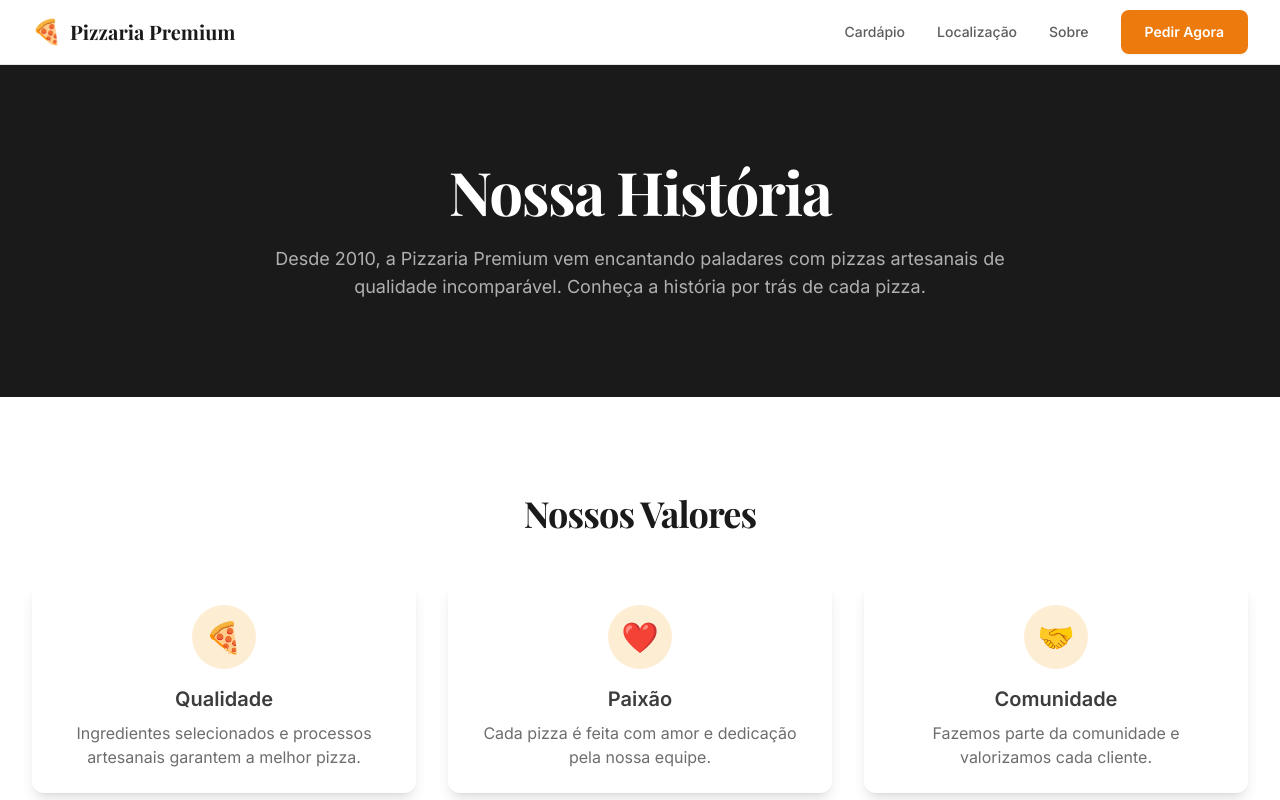
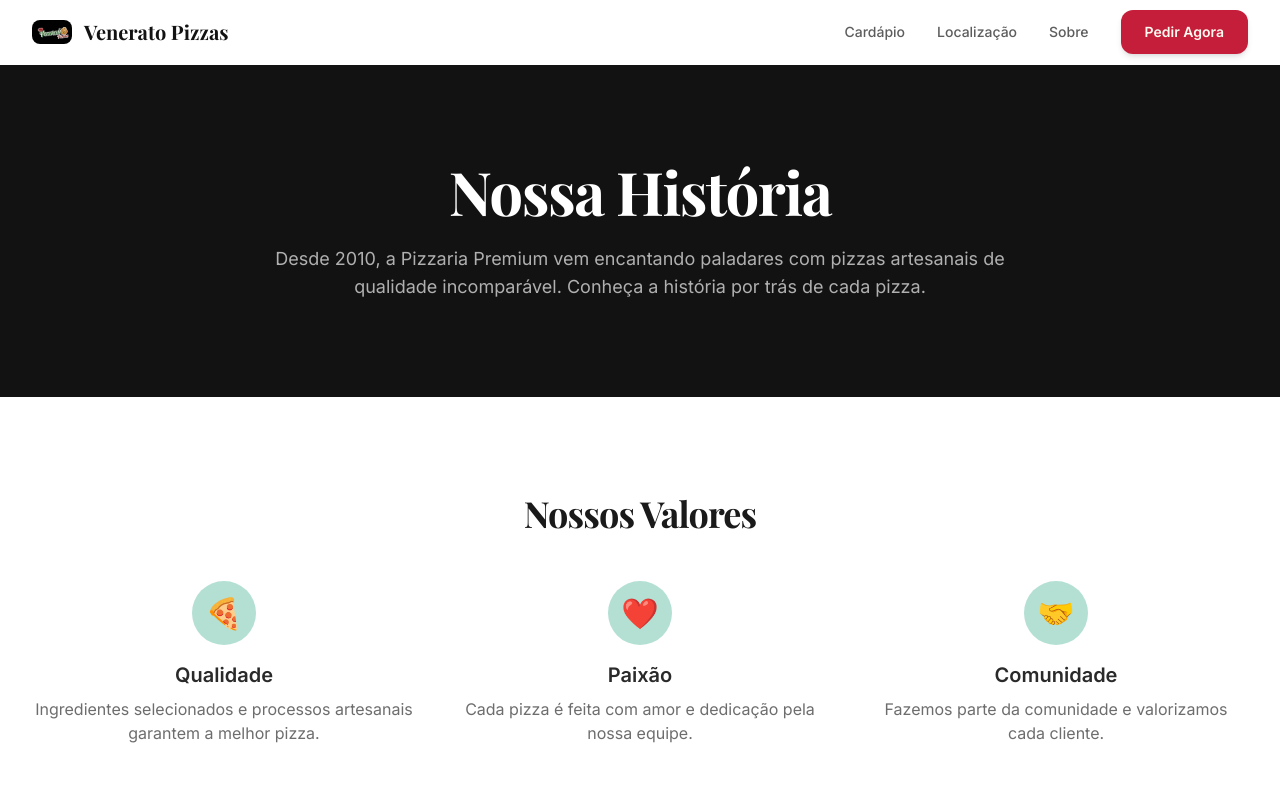
Before and after one commit to fidelismailson27-rgb/pizzaria-wabiz, a Next.js app: page /sobre in a window 1280 px wide. Shown: the top 800 px of the page. Built offline with nearby package versions, Linux system fonts and the light colour scheme; a web font is replaced by a local one.

Commit message:
Apply Venerato liquid glass brand design

```diff
--- a/src/app/cardapio/page.tsx
+++ b/src/app/cardapio/page.tsx
@@ -19,10 +19,8 @@ export default async function CardapioPage() {
       <main className="px-4 py-8 sm:px-6 sm:py-12 lg:px-8 lg:py-16">
         <div className="mx-auto max-w-6xl">
           <div className="mb-8 text-center sm:mb-12">
-            <h1 className="text-3xl font-bold tracking-tight text-dark-900 dark:text-white sm:text-4xl lg:text-5xl">
-              Nosso Cardápio
-            </h1>
-            <p className="mx-auto mt-3 max-w-2xl text-sm text-dark-600 dark:text-dark-300 sm:mt-4 sm:text-base">
+            <h1 className="heading-xl text-dark-900 dark:text-white">Nosso Cardápio</h1>
+            <p className="mx-auto mt-4 max-w-2xl text-base text-dark-600 dark:text-dark-300">
               Pizzas artesanais feitas com ingredientes selecionados e muito amor. Escolha a sua
               favorita!
             </p>
--- a/src/app/globals.css
+++ b/src/app/globals.css
@@ -6,31 +6,31 @@
   :root {
     --background: 255 255 255;
     --foreground: 26 26 26;
-    --primary: 240 147 50;
+    --primary: 0 80 60;
     --primary-foreground: 255 255 255;
-    --secondary: 212 165 116;
-    --secondary-foreground: 26 26 26;
-    --accent: 196 30 58;
-    --accent-foreground: 255 255 255;
+    --secondary: 180 30 50;
+    --secondary-foreground: 255 255 255;
+    --accent: 220 180 60;
+    --accent-foreground: 26 26 26;
     --muted: 245 245 245;
     --muted-foreground: 115 115 115;
     --border: 229 229 229;
-    --ring: 240 147 50;
+    --ring: 0 80 60;
   }
 
   .dark {
-    --background: 26 26 26;
+    --background: 18 18 18;
     --foreground: 245 245 245;
-    --primary: 240 147 50;
-    --primary-foreground: 26 26 26;
-    --secondary: 212 165 116;
-    --secondary-foreground: 245 245 245;
-    --accent: 196 30 58;
-    --accent-foreground: 255 255 255;
-    --muted: 61 61 61;
+    --primary: 0 120 90;
+    --primary-foreground: 255 255 255;
+    --secondary: 200 40 60;
+    --secondary-foreground: 255 255 255;
+    --accent: 230 190 70;
+    --accent-foreground: 26 26 26;
+    --muted: 40 40 40;
     --muted-foreground: 161 161 161;
-    --border: 61 61 61;
-    --ring: 240 147 50;
+    --border: 50 50 50;
+    --ring: 0 120 90;
   }
 }
 
@@ -53,19 +53,23 @@
   }
 
   .btn-primary {
-    @apply inline-flex items-center justify-center rounded-lg bg-primary-500 px-6 py-3 text-sm font-semibold text-white shadow-sm transition-colors hover:bg-primary-600 focus:outline-none focus:ring-2 focus:ring-primary-500 focus:ring-offset-2;
+    @apply inline-flex items-center justify-center rounded-xl bg-primary px-6 py-3 text-sm font-semibold text-primary-foreground shadow-md transition-all duration-300 hover:scale-[1.02] hover:shadow-lg focus:outline-none focus:ring-2 focus:ring-primary focus:ring-offset-2 active:scale-[0.98];
   }
 
   .btn-secondary {
-    @apply inline-flex items-center justify-center rounded-lg border border-primary-500 bg-transparent px-6 py-3 text-sm font-semibold text-primary-500 transition-colors hover:bg-primary-500 hover:text-white;
+    @apply inline-flex items-center justify-center rounded-xl border-2 border-primary bg-transparent px-6 py-3 text-sm font-semibold text-primary transition-all duration-300 hover:bg-primary hover:text-primary-foreground hover:scale-[1.02] focus:outline-none focus:ring-2 focus:ring-primary focus:ring-offset-2;
   }
 
   .btn-whatsapp {
-    @apply inline-flex items-center justify-center rounded-lg bg-green-500 px-6 py-3 text-sm font-semibold text-white shadow-sm transition-colors hover:bg-green-600;
+    @apply inline-flex items-center justify-center rounded-xl bg-[#25D366] px-6 py-3 text-sm font-semibold text-white shadow-md transition-all duration-300 hover:scale-[1.02] hover:shadow-lg hover:bg-[#20BD5A];
   }
 
-  .card {
-    @apply rounded-xl bg-white p-6 shadow-lg transition-shadow hover:shadow-xl;
+  .glass-card {
+    @apply rounded-2xl border border-white/20 bg-white/60 p-6 shadow-lg backdrop-blur-md transition-all duration-300 hover:shadow-xl hover:backdrop-blur-lg dark:border-white/10 dark:bg-white/5;
+  }
+
+  .glass-header {
+    @apply sticky top-0 z-50 border-b border-white/20 bg-white/70 backdrop-blur-xl dark:bg-dark-950/70;
   }
 
   .section-padding {
@@ -85,7 +89,11 @@
   }
 
   .text-gradient {
-    @apply bg-gradient-to-r from-primary-500 to-accent-gold bg-clip-text text-transparent;
+    @apply bg-gradient-to-r from-primary to-accent bg-clip-text text-transparent;
+  }
+
+  .hero-gradient {
+    @apply bg-gradient-to-br from-dark-950 via-dark-900 to-primary/20;
   }
 }
 
@@ -94,15 +102,40 @@
     text-wrap: balance;
   }
 
-  .animate-in {
-    animation: fade-in 0.5s ease-in-out;
+  .animate-fade-in {
+    animation: fadeIn 0.6s ease-out forwards;
+  }
+
+  .animate-slide-up {
+    animation: slideUp 0.6s ease-out forwards;
+  }
+
+  .animation-delay-100 {
+    animation-delay: 0.1s;
+  }
+
+  .animation-delay-200 {
+    animation-delay: 0.2s;
+  }
+
+  .animation-delay-300 {
+    animation-delay: 0.3s;
   }
 }
 
 @keyframes fadeIn {
   from {
     opacity: 0;
-    transform: translateY(20px);
+  }
+  to {
+    opacity: 1;
+  }
+}
+
+@keyframes slideUp {
+  from {
+    opacity: 0;
+    transform: translateY(24px);
   }
   to {
     opacity: 1;
--- a/src/app/layout.tsx
+++ b/src/app/layout.tsx
@@ -17,47 +17,55 @@ const playfair = Playfair_Display({
 
 export const metadata: Metadata = {
   title: {
-    default: 'Pizzaria Premium | A Melhor Pizza da Cidade',
-    template: '%s | Pizzaria Premium',
+    default: 'Venerato Pizzas | A Melhor Pizza da Cidade',
+    template: '%s | Venerato Pizzas',
   },
   description:
-    'Descubra a experiência única da nossa pizzaria. Pizzas artesanais com ingredientes selecionados. Peça agora pela WAbiz!',
-  keywords: ['pizzaria', 'pizza', 'pizza artesanal', 'melhor pizza', 'delivery', 'WAbiz'],
-  authors: [{ name: 'Pizzaria Premium' }],
-  creator: 'Pizzaria Premium',
-  publisher: 'Pizzaria Premium',
+    'Descubra a experiência única da Venerato Pizzas. Pizzas artesanais com ingredientes selecionados. Peça agora pela WAbiz!',
+  keywords: [
+    'pizzaria',
+    'pizza',
+    'pizza artesanal',
+    'melhor pizza',
+    'delivery',
+    'Venerato',
+    'WAbiz',
+  ],
+  authors: [{ name: 'Venerato Pizzas' }],
+  creator: 'Venerato Pizzas',
+  publisher: 'Venerato Pizzas',
   formatDetection: {
     email: false,
     address: false,
     telephone: false,
   },
-  metadataBase: new URL('https://pizzaria-wabiz.vercel.app'),
+  metadataBase: new URL('https://venerato-pizzas.vercel.app'),
   alternates: {
     canonical: '/',
   },
   openGraph: {
     type: 'website',
     locale: 'pt_BR',
-    url: 'https://pizzaria-wabiz.vercel.app',
-    siteName: 'Pizzaria Premium',
-    title: 'Pizzaria Premium | A Melhor Pizza da Cidade',
+    url: 'https://venerato-pizzas.vercel.app',
+    siteName: 'Venerato Pizzas',
+    title: 'Venerato Pizzas | A Melhor Pizza da Cidade',
     description:
-      'Descubra a experiência única da nossa pizzaria. Pizzas artesanais com ingredientes selecionados.',
+      'Descubra a experiência única da Venerato Pizzas. Pizzas artesanais com ingredientes selecionados.',
     images: [
       {
-        url: '/og-image.jpg',
+        url: '/brand/logo-venerato.jpg',
         width: 1200,
         height: 630,
-        alt: 'Pizzaria Premium',
+        alt: 'Venerato Pizzas',
       },
     ],
   },
   twitter: {
     card: 'summary_large_image',
-    title: 'Pizzaria Premium | A Melhor Pizza da Cidade',
+    title: 'Venerato Pizzas | A Melhor Pizza da Cidade',
     description:
-      'Descubra a experiência única da nossa pizzaria. Pizzas artesanais com ingredientes selecionados.',
-    images: ['/og-image.jpg'],
+      'Descubra a experiência única da Venerato Pizzas. Pizzas artesanais com ingredientes selecionados.',
+    images: ['/brand/logo-venerato.jpg'],
   },
   robots: {
     index: true,
@@ -71,17 +79,17 @@ export const metadata: Metadata = {
     },
   },
   icons: {
-    icon: '/favicon.ico',
-    shortcut: '/icons/favicon-16x16.png',
-    apple: '/icons/apple-touch-icon.png',
+    icon: '/brand/logo-venerato.jpg',
+    shortcut: '/brand/logo-venerato.jpg',
+    apple: '/brand/logo-venerato.jpg',
   },
   manifest: '/manifest.json',
 };
 
 export const viewport: Viewport = {
   themeColor: [
-    { media: '(prefers-color-scheme: light)', color: '#f09332' },
-    { media: '(prefers-color-scheme: dark)', color: '#1a1a1a' },
+    { media: '(prefers-color-scheme: light)', color: '#008060' },
+    { media: '(prefers-color-scheme: dark)', color: '#121212' },
   ],
   width: 'device-width',
   initialScale: 1,
@@ -97,7 +105,7 @@ export default function RootLayout({
     <html lang="pt-BR" className={`${inter.variable} ${playfair.variable}`}>
       <body className="min-h-screen bg-white font-sans antialiased">
         {children}
-        <WhatsAppFloat telefone="5511999990001" nomeUnidade="Pizzaria Premium" />
+        <WhatsAppFloat telefone="5511999990001" nomeUnidade="Venerato Pizzas" />
       </body>
     </html>
   );
--- a/src/app/page.tsx
+++ b/src/app/page.tsx
@@ -7,9 +7,9 @@ import SobrePreview from '@/components/SobrePreview';
 import LocalizacaoPreview from '@/components/LocalizacaoPreview';
 
 export const metadata: Metadata = {
-  title: 'Pizzaria Premium | A Melhor Pizza da Cidade',
+  title: 'Venerato Pizzas | A Melhor Pizza da Cidade',
   description:
-    'Descubra a experiência única da nossa pizzaria. Pizzas artesanais com ingredientes selecionados. Peça agora pela WAbiz!',
+    'Descubra a experiência única da Venerato Pizzas. Pizzas artesanais com ingredientes selecionados. Peça agora pela WAbiz!',
 };
 
 export default function Home() {
--- a/src/components/Footer.tsx
+++ b/src/components/Footer.tsx
@@ -1,4 +1,5 @@
 import Link from 'next/link';
+import Image from 'next/image';
 import InstagramFeed from './InstagramFeed';
 
 const footerLinks = {
@@ -14,22 +15,27 @@ const footerLinks = {
     { name: 'Contato', href: '/localizacao' },
   ],
   social: [
-    { name: 'Instagram', href: 'https://instagram.com/pizzariapremium', icon: 'instagram' },
-    { name: 'Facebook', href: 'https://facebook.com/pizzariapremium', icon: 'facebook' },
+    { name: 'Instagram', href: 'https://instagram.com/veneratopizzas', icon: 'instagram' },
+    { name: 'Facebook', href: 'https://facebook.com/veneratopizzas', icon: 'facebook' },
     { name: 'WhatsApp', href: 'https://wa.me/5511999990001', icon: 'whatsapp' },
   ],
 };
 
 export default function Footer() {
   return (
-    <footer className="border-t border-gray-200 bg-dark-950 text-white">
+    <footer className="border-t border-white/10 bg-dark-950 text-white">
       <div className="container-custom py-12">
         <div className="grid gap-8 md:grid-cols-2 lg:grid-cols-4">
-          {/* Brand */}
           <div className="space-y-4">
-            <Link href="/" className="flex items-center space-x-2">
-              <span className="text-2xl">🍕</span>
-              <span className="font-display text-xl font-bold">Pizzaria Premium</span>
+            <Link href="/" className="flex items-center gap-3">
+              <Image
+                src="/brand/logo-venerato.jpg"
+                alt="Venerato Pizzas"
+                width={40}
+                height={40}
+                className="rounded-lg object-cover"
+              />
+              <span className="font-display text-xl font-bold">Venerato Pizzas</span>
             </Link>
             <p className="text-sm text-dark-300">
               A melhor pizza da cidade. Ingredientes selecionados e sabor incomparável.
@@ -37,9 +43,8 @@ export default function Footer() {
             <InstagramFeed />
           </div>
 
-          {/* Cardápio */}
           <div>
-            <h3 className="mb-4 text-sm font-semibold uppercase tracking-wider text-primary-500">
+            <h3 className="mb-4 text-sm font-semibold uppercase tracking-wider text-primary">
               Cardápio
             </h3>
             <ul className="space-y-2">
@@ -56,9 +61,8 @@ export default function Footer() {
             </ul>
           </div>
 
-          {/* Institucional */}
           <div>
-            <h3 className="mb-4 text-sm font-semibold uppercase tracking-wider text-primary-500">
+            <h3 className="mb-4 text-sm font-semibold uppercase tracking-wider text-primary">
               Institucional
             </h3>
             <ul className="space-y-2">
@@ -75,15 +79,14 @@ export default function Footer() {
             </ul>
           </div>
 
-          {/* Contato */}
           <div>
-            <h3 className="mb-4 text-sm font-semibold uppercase tracking-wider text-primary-500">
+            <h3 className="mb-4 text-sm font-semibold uppercase tracking-wider text-primary">
               Contato
             </h3>
             <ul className="space-y-2 text-sm text-dark-300">
               <li>📍 Rua Augusta, 1234 - Consolação</li>
               <li>📞 +55 11 3256-1234</li>
-              <li>✉️ contato@pizzariapremium.com.br</li>
+              <li>✉️ contato@veneratopizzas.com.br</li>
             </ul>
             <div className="mt-4 flex space-x-4">
               {footerLinks.social.map((link) => (
@@ -92,7 +95,7 @@ export default function Footer() {
                   href={link.href}
                   target="_blank"
                   rel="noopener noreferrer"
-                  className="text-dark-300 transition-colors hover:text-primary-500"
+                  className="text-dark-300 transition-colors hover:text-primary"
                   aria-label={link.name}
                 >
                   {link.icon === 'instagram' && (
@@ -117,14 +120,14 @@ export default function Footer() {
         </div>
 
         <div className="mt-8 border-t border-dark-800 pt-8 text-center text-sm text-dark-400">
-          <p>© {new Date().getFullYear()} Pizzaria Premium. Todos os direitos reservados.</p>
+          <p>© {new Date().getFullYear()} Venerato Pizzas. Todos os direitos reservados.</p>
           <p className="mt-1">
             Peça pela{' '}
             <a
               href="https://wabiz.com.br"
               target="_blank"
               rel="noopener noreferrer"
-              className="text-primary-500 hover:underline"
+              className="text-primary hover:underline"
             >
               WAbiz
             </a>
--- a/src/components/Header.tsx
+++ b/src/components/Header.tsx
@@ -1,37 +1,46 @@
 import Link from 'next/link';
+import Image from 'next/image';
+import Navbar from './Navbar';
 
 export default function Header() {
   return (
-    <header className="sticky top-0 z-50 border-b border-gray-200 bg-white/95 backdrop-blur supports-[backdrop-filter]:bg-white/60 dark:bg-dark-950/95 dark:supports-[backdrop-filter]:bg-dark-950/60">
+    <header className="glass-header">
       <div className="container-custom flex h-16 items-center justify-between">
-        <Link href="/" className="flex items-center space-x-2">
-          <span className="text-2xl font-bold text-primary-500">🍕</span>
+        <Link href="/" className="flex items-center gap-3">
+          <Image
+            src="/brand/logo-venerato.jpg"
+            alt="Venerato Pizzas"
+            width={40}
+            height={40}
+            className="rounded-lg object-cover"
+            priority
+          />
           <span className="font-display text-xl font-bold text-dark-950 dark:text-white">
-            Pizzaria Premium
+            Venerato Pizzas
           </span>
         </Link>
 
         <nav className="hidden items-center space-x-8 md:flex">
           <Link
             href="/cardapio"
-            className="text-sm font-medium text-dark-600 transition-colors hover:text-primary-500 dark:text-dark-300"
+            className="text-sm font-medium text-dark-600 transition-colors hover:text-primary dark:text-dark-300"
           >
             Cardápio
           </Link>
           <Link
             href="/localizacao"
-            className="text-sm font-medium text-dark-600 transition-colors hover:text-primary-500 dark:text-dark-300"
+            className="text-sm font-medium text-dark-600 transition-colors hover:text-primary dark:text-dark-300"
           >
             Localização
           </Link>
           <Link
             href="/sobre"
-            className="text-sm font-medium text-dark-600 transition-colors hover:text-primary-500 dark:text-dark-300"
+            className="text-sm font-medium text-dark-600 transition-colors hover:text-primary dark:text-dark-300"
           >
             Sobre
           </Link>
           <a
-            href="https://wabiz.com.br/pizzaria-premium"
+            href="https://wabiz.com.br/venerato-pizzas"
             target="_blank"
             rel="noopener noreferrer"
             className="btn-primary"
@@ -39,6 +48,8 @@ export default function Header() {
             Pedir Agora
           </a>
         </nav>
+
+        <Navbar />
       </div>
     </header>
   );
--- a/src/components/Hero.tsx
+++ b/src/components/Hero.tsx
@@ -2,6 +2,7 @@
 
 import { useState, useEffect } from 'react';
 import Link from 'next/link';
+import Image from 'next/image';
 import { generateWAbizLink, UTM_CONFIG } from '@/lib/wabiz';
 
 const slides = [
@@ -27,18 +28,20 @@ const slides = [
 
 export default function Hero() {
   const [currentSlide, setCurrentSlide] = useState(0);
+  const activeSlide = slides[currentSlide] ?? {
+    title: 'Venerato Pizzas',
+    subtitle: 'O verdadeiro sabor da pizza',
+  };
 
   useEffect(() => {
     const timer = setInterval(() => {
       setCurrentSlide((prev) => (prev + 1) % slides.length);
     }, 5000);
-
     return () => clearInterval(timer);
   }, []);
 
   return (
-    <section className="relative h-[600px] overflow-hidden bg-dark-950 md:h-[700px]">
-      {/* Slides */}
+    <section className="relative h-[600px] overflow-hidden md:h-[700px]">
       {slides.map((slide, index) => (
         <div
           key={slide.id}
@@ -46,18 +49,47 @@ export default function Hero() {
             index === currentSlide ? 'opacity-100' : 'opacity-0'
           }`}
         >
-          <div className="h-full bg-gradient-to-br from-dark-950/80 to-dark-950/60" />
+          <Image
+            src={slide.image}
+            alt={slide.title}
+            fill
+            className="object-cover"
+            priority={index === 0}
+          />
         </div>
       ))}
 
-      {/* Content overlay */}
-      <div className="absolute inset-0 flex items-center justify-center">
-        <div className="container-custom text-center text-white">
-          <h1 className="heading-xl mb-4 text-balance">A Melhor Pizza da Cidade</h1>
-          <p className="mb-8 text-lg text-dark-200 md:text-xl">
-            Ingredientes selecionados, sabor incomparável
+      <div className="absolute inset-0 hero-gradient" />
+
+      <div className="absolute inset-0 flex items-center">
+        <div className="container-custom w-full">
+          <div className="max-w-2xl animate-fade-in">
+            <div className="mb-4 inline-flex items-center gap-2 rounded-full border border-accent/30 bg-accent/10 px-4 py-1.5 text-sm font-medium text-accent backdrop-blur-sm">
+              <svg className="h-4 w-4" fill="none" viewBox="0 0 24 24" stroke="currentColor">
+                <path
+                  strokeLinecap="round"
+                  strokeLinejoin="round"
+                  strokeWidth={2}
+                  d="M17.657 16.657L13.414 20.9a1.998 1.998 0 01-2.827 0l-4.244-4.243a8 8 0 1111.314 0z"
+                />
+                <path
+                  strokeLinecap="round"
+                  strokeLinejoin="round"
+                  strokeWidth={2}
+                  d="M15 11a3 3 0 11-6 0 3 3 0 016 0z"
+                />
+              </svg>
+              Segunda a Domingo • 18h às 23h
+            </div>
+
+            <h1 className="heading-xl mb-4 text-white text-balance animate-slide-up">
+              {activeSlide.title}
+            </h1>
+            <p className="mb-8 text-lg text-white/80 md:text-xl animate-slide-up animation-delay-100">
+              {activeSlide.subtitle}
             </p>
-          <div className="flex flex-col items-center justify-center space-y-4 sm:flex-row sm:space-x-4 sm:space-y-0">
+
+            <div className="flex flex-col gap-4 sm:flex-row animate-slide-up animation-delay-200">
               <Link href="/cardapio" className="btn-primary">
                 Ver Cardápio
               </Link>
@@ -78,15 +110,15 @@ export default function Hero() {
             </div>
           </div>
         </div>
+      </div>
 
-      {/* Slide indicators */}
-      <div className="absolute bottom-8 left-0 right-0 flex justify-center space-x-2">
+      <div className="absolute bottom-8 left-0 right-0 flex justify-center space-x-3">
         {slides.map((_, index) => (
           <button
             key={index}
             onClick={() => setCurrentSlide(index)}
-            className={`h-2 w-2 rounded-full transition-colors ${
-              index === currentSlide ? 'bg-primary-500' : 'bg-white/50'
+            className={`h-2.5 rounded-full transition-all duration-300 ${
+              index === currentSlide ? 'w-8 bg-accent' : 'w-2.5 bg-white/50 hover:bg-white/70'
             }`}
             aria-label={`Slide ${index + 1}`}
           />
--- a/tailwind.config.ts
+++ b/tailwind.config.ts
@@ -9,18 +9,50 @@ const config: Config = {
   theme: {
     extend: {
       colors: {
+        background: '#fffaf0',
+        foreground: '#1f1308',
+        border: '#ead9bd',
         primary: {
-          50: '#fef7ee',
-          100: '#fdedd3',
-          200: '#f9d7a5',
-          300: '#f5b96d',
-          400: '#f09332',
-          500: '#ec7a0d',
-          600: '#dd5f08',
-          700: '#b74609',
-          800: '#92380e',
-          900: '#76300f',
-          950: '#401505',
+          DEFAULT: '#c41e3a',
+          foreground: '#fffaf0',
+
+          50: '#e6f5f0',
+          100: '#b3e0d3',
+          200: '#80ccb6',
+          300: '#4db799',
+          400: '#26a882',
+          500: '#008060',
+          600: '#007356',
+          700: '#006249',
+          800: '#00523d',
+          900: '#003d2e',
+          950: '#001f17',
+        },
+        secondary: {
+          50: '#fef2f2',
+          100: '#fde3e3',
+          200: '#fbc8c8',
+          300: '#f8a0a0',
+          400: '#f06b6b',
+          500: '#c81e32',
+          600: '#b41a2d',
+          700: '#961425',
+          800: '#7c1222',
+          900: '#691222',
+          950: '#3b050e',
+        },
+        accent: {
+          50: '#fdfaeb',
+          100: '#f9f0c7',
+          200: '#f3de8a',
+          300: '#edc84e',
+          400: '#e6b42a',
+          500: '#d4a03c',
+          600: '#b8831c',
+          700: '#956218',
+          800: '#7a4e1b',
+          900: '#67401c',
+          950: '#3c220b',
         },
         dark: {
           50: '#f6f6f6',
@@ -31,14 +63,9 @@ const config: Config = {
           500: '#6d6d6d',
           600: '#5d5d5d',
           700: '#4f4f4f',
-          800: '#454545',
-          900: '#3d3d3d',
-          950: '#1a1a1a',
-        },
-        accent: {
-          gold: '#D4A574',
-          cream: '#F5E6D3',
-          red: '#C41E3A',
+          800: '#3a3a3a',
+          900: '#2a2a2a',
+          950: '#121212',
         },
       },
       fontFamily: {
@@ -46,9 +73,9 @@ const config: Config = {
         display: ['var(--font-playfair)', 'serif'],
       },
       animation: {
-        'fade-in': 'fadeIn 0.5s ease-in-out',
-        'slide-up': 'slideUp 0.5s ease-out',
-        'slide-in': 'slideIn 0.3s ease-out',
+        'fade-in': 'fadeIn 0.6s ease-out forwards',
+        'slide-up': 'slideUp 0.6s ease-out forwards',
+        'slide-in': 'slideIn 0.4s ease-out forwards',
       },
       keyframes: {
         fadeIn: {
@@ -56,7 +83,7 @@ const config: Config = {
           '100%': { opacity: '1' },
         },
         slideUp: {
-          '0%': { transform: 'translateY(20px)', opacity: '0' },
+          '0%': { transform: 'translateY(24px)', opacity: '0' },
           '100%': { transform: 'translateY(0)', opacity: '1' },
         },
         slideIn: {
@@ -64,6 +91,9 @@ const config: Config = {
           '100%': { transform: 'translateX(0)', opacity: '1' },
         },
       },
+      backdropBlur: {
+        xs: '2px',
+      },
     },
   },
   plugins: [],
```
Also changed, not shown: src/components/CardapioGrid.tsx (+15 -11 lines), src/components/Navbar.tsx (+6 -6 lines), src/components/PizzaCard.tsx (+16 -24 lines), public/brand/logo-venerato.jpg (added). Lines whose indentation alone changed are shown as unchanged.
